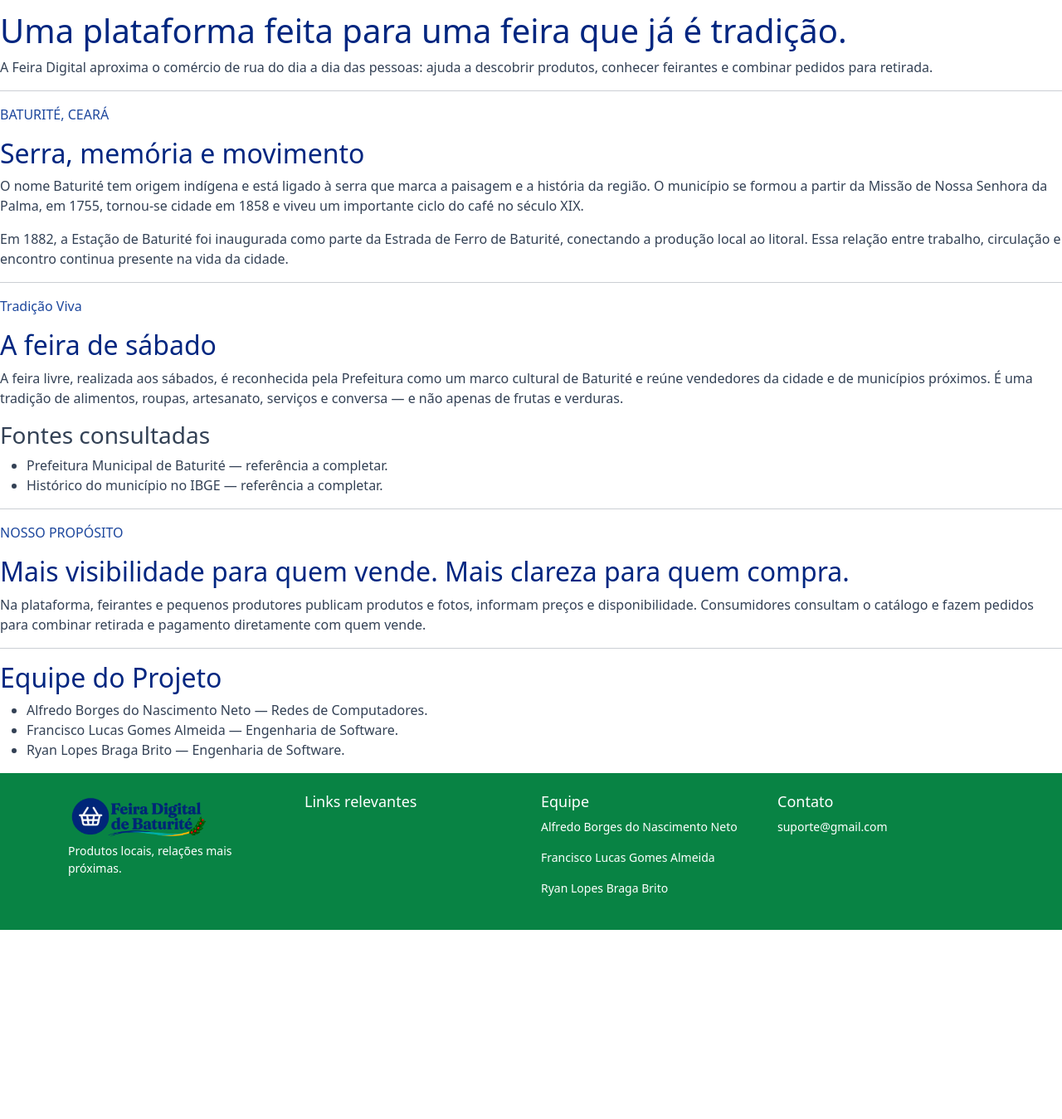
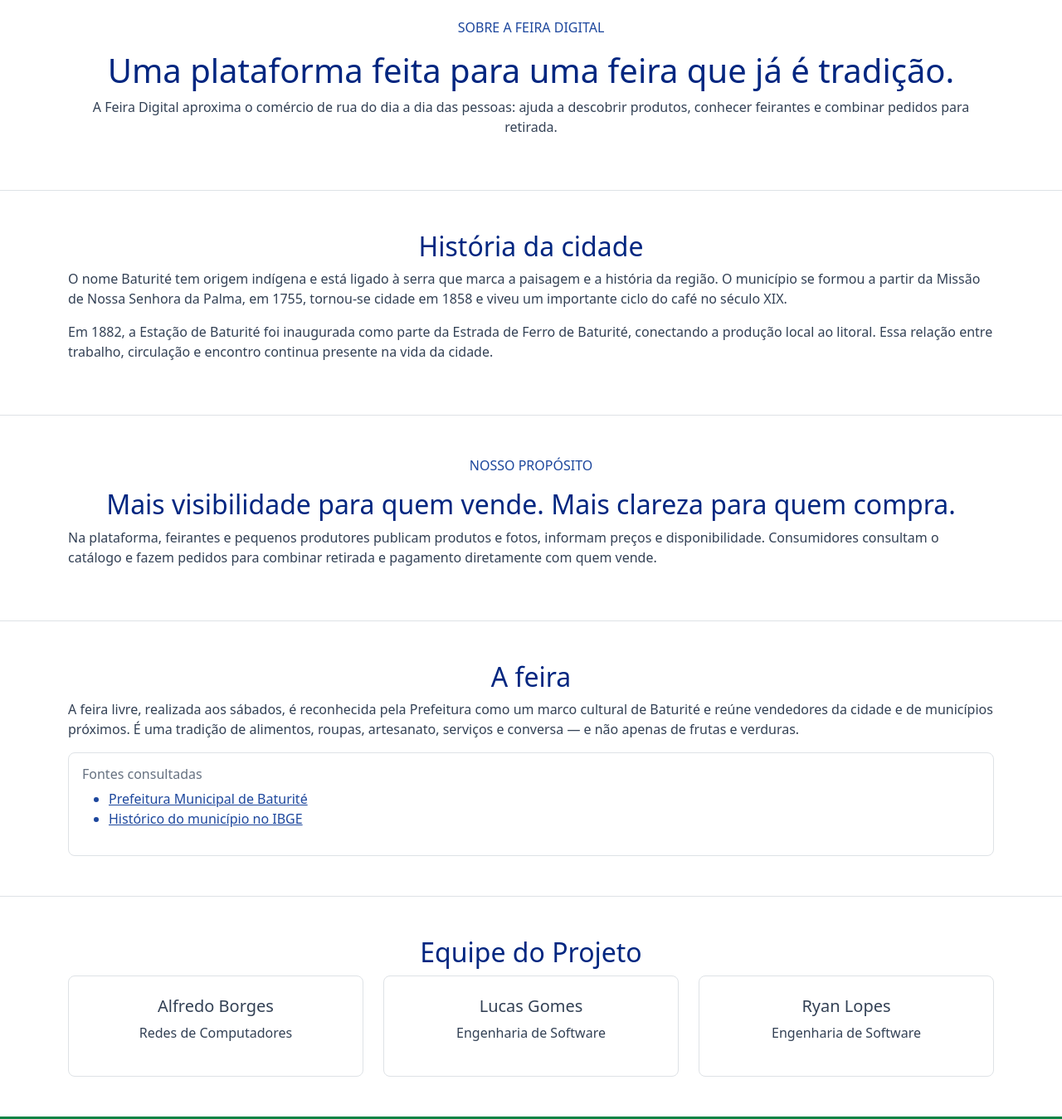
Before and after one commit to CLKlucas/help-me-alfredo, a website: page Projeto final/src/html/sobre.html in a window 1280 px wide. Shown: the part 125-1474 px from the top of the page at 83% size. Before the commit the page ends 1246 px from the top, so only its background shows below. Drawn offline with nearby package versions, Linux system fonts and the light colour scheme.

Commit message:
estiliza página sobre

```diff
--- a/Projeto final/src/html/sobre.html
+++ b/Projeto final/src/html/sobre.html
@@ -4,7 +4,7 @@
     <meta charset="UTF-8" />
     <meta name="viewport" content="width=device-width, initial-scale=1.0" />
     <title>Sobre | Feira Digital de Baturité</title>
-    <link rel="stylesheet" href="../css/style.css">
+    <link rel="stylesheet" href="../css/style.css" />
   </head>
   <body>
     <header>
@@ -62,64 +62,46 @@
     </header>
 
     <main id="conteudo">
-      <section class="sobre-feira-digital">
+      <section class="sobre-feira-digital py-5 text-center">
+        <div class="container">
           <p class="chamada">SOBRE A FEIRA DIGITAL</p>
           <h1 class="titulo-pagina">
             Uma plataforma feita para uma feira que já é tradição.
           </h1>
           <p class="texto">
             A Feira Digital aproxima o comércio de rua do dia a dia das pessoas:
-          ajuda a descobrir produtos, conhecer feirantes e combinar pedidos para
-          retirada.
+            ajuda a descobrir produtos, conhecer feirantes e combinar pedidos
+            para retirada.
           </p>
+        </div>
       </section>
 
-      <hr />
-
-      <section class="baturité-explicacao">
-        <p class="chamada">BATURITÉ, CEARÁ</p>
-        <h2 class="titulo-secao">Serra, memória e movimento</h2>
+      <section
+        class="baturité-explicacao py-5 fundo-suave border-top border-bottom"
+      >
+        <div class="container">
+          <h2 class="titulo-secao text-center">História da cidade</h2>
 
           <p class="texto">
-          O nome Baturité tem origem indígena e está ligado à serra que marca a
-          paisagem e a história da região. O município se formou a partir da
-          Missão de Nossa Senhora da Palma, em 1755, tornou-se cidade em 1858 e
-          viveu um importante ciclo do café no século XIX.
+            O nome Baturité tem origem indígena e está ligado à serra que marca
+            a paisagem e a história da região. O município se formou a partir da
+            Missão de Nossa Senhora da Palma, em 1755, tornou-se cidade em 1858
+            e viveu um importante ciclo do café no século XIX.
           </p>
 
           <p class="texto">
-          Em 1882, a Estação de Baturité foi inaugurada como parte da Estrada de
-          Ferro de Baturité, conectando a produção local ao litoral. Essa
+            Em 1882, a Estação de Baturité foi inaugurada como parte da Estrada
+            de Ferro de Baturité, conectando a produção local ao litoral. Essa
             relação entre trabalho, circulação e encontro continua presente na
             vida da cidade.
           </p>
-      </section>
-      <hr />
-      <section class="feira-sabado">
-        <p class="chamada">Tradição Viva</p>
-        <h2 class="titulo-secao">A feira de sábado</h2>
-
-        <p class="texto">
-          A feira livre, realizada aos sábados, é reconhecida pela Prefeitura
-          como um marco cultural de Baturité e reúne vendedores da cidade e de
-          municípios próximos. É uma tradição de alimentos, roupas, artesanato,
-          serviços e conversa — e não apenas de frutas e verduras.
-        </p>
-
-        <div class="fontes">
-          <h3>Fontes consultadas</h3>
-          <ul>
-            <li>Prefeitura Municipal de Baturité — referência a completar.</li>
-            <li>Histórico do município no IBGE — referência a completar.</li>
-          </ul>
         </div>
       </section>
 
-      <hr />
-
-      <section class="proposito">
-        <p class="chamada">NOSSO PROPÓSITO</p>
-        <h2 class="titulo-secao">
+      <section class="proposito py-5">
+        <div class="container">
+          <p class="chamada text-center">NOSSO PROPÓSITO</p>
+          <h2 class="titulo-secao text-center">
             Mais visibilidade para quem vende. Mais clareza para quem compra.
           </h2>
 
@@ -129,20 +111,64 @@
             catálogo e fazem pedidos para combinar retirada e pagamento
             diretamente com quem vende.
           </p>
+        </div>
       </section>
 
-      <hr />
+      <section class="feira-sabado py-5 fundo-suave border-top border-bottom">
+        <div class="container">
+          <h2 class="titulo-secao text-center">A feira</h2>
 
-      <section class="equipe">
+          <p class="texto">
+            A feira livre, realizada aos sábados, é reconhecida pela Prefeitura
+            como um marco cultural de Baturité e reúne vendedores da cidade e de
+            municípios próximos. É uma tradição de alimentos, roupas,
+            artesanato, serviços e conversa — e não apenas de frutas e verduras.
+          </p>
+
+          <div class="fontes text-muted bg-white border rounded-3 p-3">
+            <h6>Fontes consultadas</h6>
+            <ul>
+              <a
+                href="https://www.baturite.ce.gov.br/omunicipio"
+                target="_blank"
+                ><li>Prefeitura Municipal de Baturité</li></a
+              >
+
+              <a
+                href="https://cidades.ibge.gov.br/brasil/ce/baturite/historico"
+                target="_blank"
+                ><li>Histórico do município no IBGE</li></a
+              >
+            </ul>
+          </div>
+        </div>
+      </section>
+
+      <section class="equipe py-5 text-center">
+        <div class="container">
           <h2 class="titulo-secao">Equipe do Projeto</h2>
 
-        <ul class="texto">
-          <li>Alfredo Borges do Nascimento Neto — Redes de Computadores.</li>
-
-          <li>Francisco Lucas Gomes Almeida — Engenharia de Software.</li>
-
-          <li>Ryan Lopes Braga Brito — Engenharia de Software.</li>
-        </ul>
+          <div class="row">
+            <div class="col-12 col-md-4">
+              <div class="p-4 fundo-suave border rounded-3">
+                <h5>Alfredo Borges</h5>
+                <p>Redes de Computadores</p>
+              </div>
+            </div>
+            <div class="col-12 col-md-4">
+              <div class="p-4 fundo-suave border rounded-3">
+                <h5>Lucas Gomes</h5>
+                <p>Engenharia de Software</p>
+              </div>
+            </div>
+            <div class="col-12 col-md-4">
+              <div class="p-4 fundo-suave border rounded-3">
+                <h5>Ryan Lopes</h5>
+                <p>Engenharia de Software</p>
+              </div>
+            </div>
+          </div>
+        </div>
       </section>
     </main>
 
```
Lines whose indentation alone changed are shown as unchanged.
